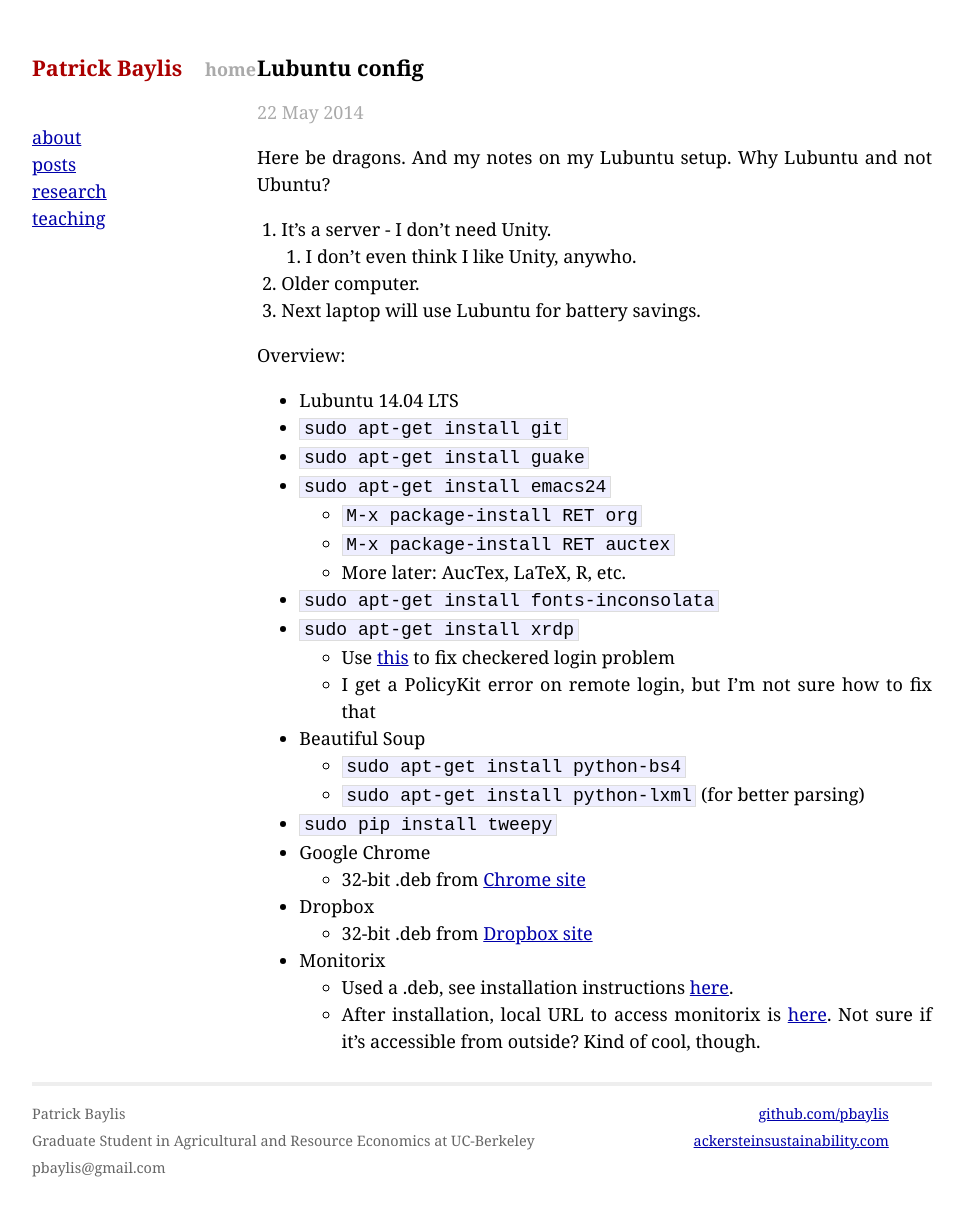
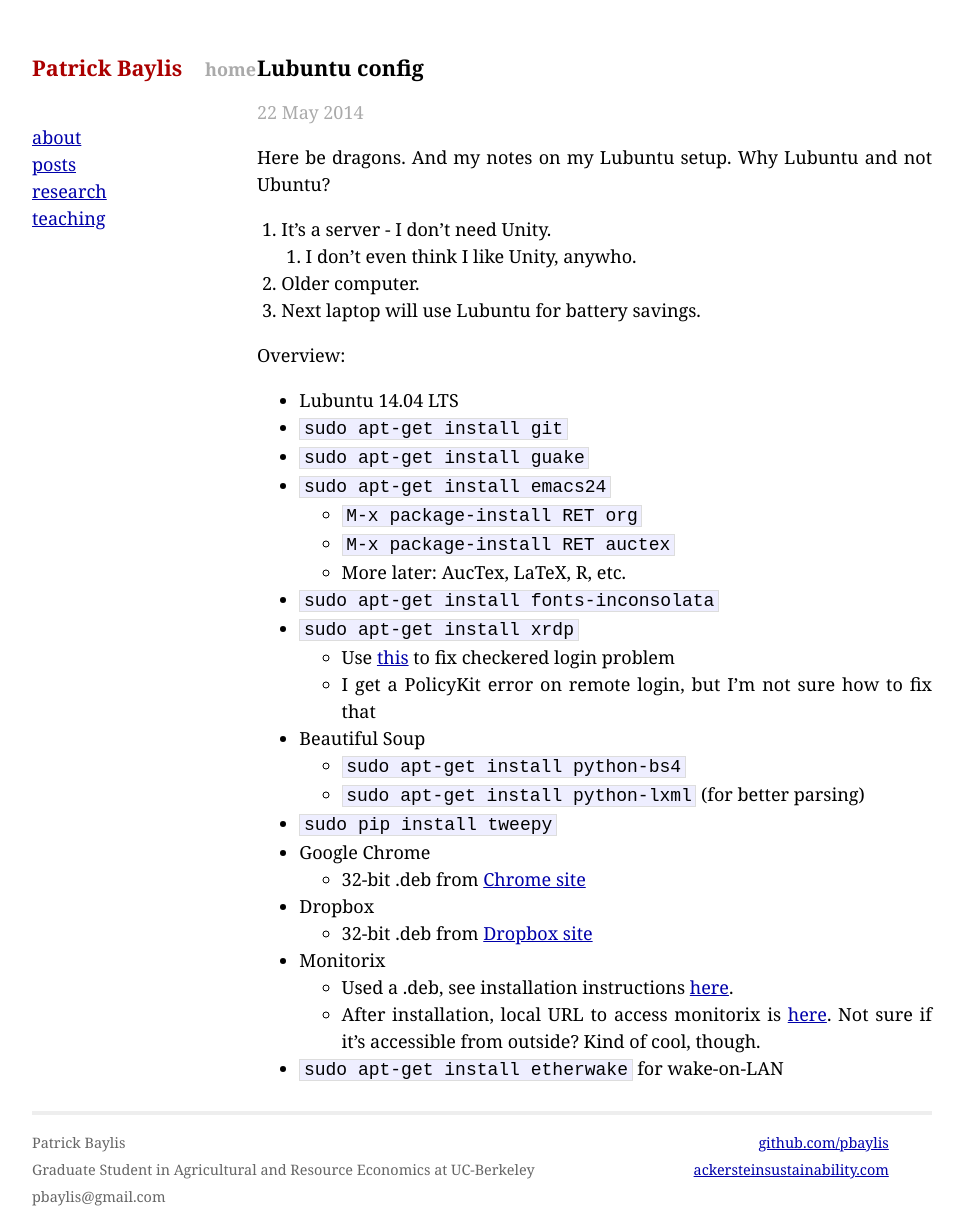
Before and after one commit to pbaylis/pbaylis.github.io, a Jekyll site: the page built from _posts/2014-05-22-linux-setup.markdown, in a window 1280 px wide. Shown: the whole page, without its empty margins (158-1123 px from the left). Built offline with Jekyll 4.4.1, drawn with Linux system fonts in a browser that asks for light colours; Markdown is read by kramdown in place of the engine named in the settings; before the commit the page ends 1196 px from its top, so only the background shows below that.

Commit message:
add etherwake

```diff
--- a/_posts/2014-05-22-linux-setup.markdown
+++ b/_posts/2014-05-22-linux-setup.markdown
@@ -36,3 +36,4 @@ Overview:
 - Monitorix
   - Used a .deb, see installation instructions [here](http://www.monitorix.org/doc-debian.html).
   - After installation, local URL to access monitorix is [here](http://127.0.0.1:8080/monitorix). Not sure if it's accessible from outside? Kind of cool, though.
+- `sudo apt-get install etherwake` for wake-on-LAN
```
